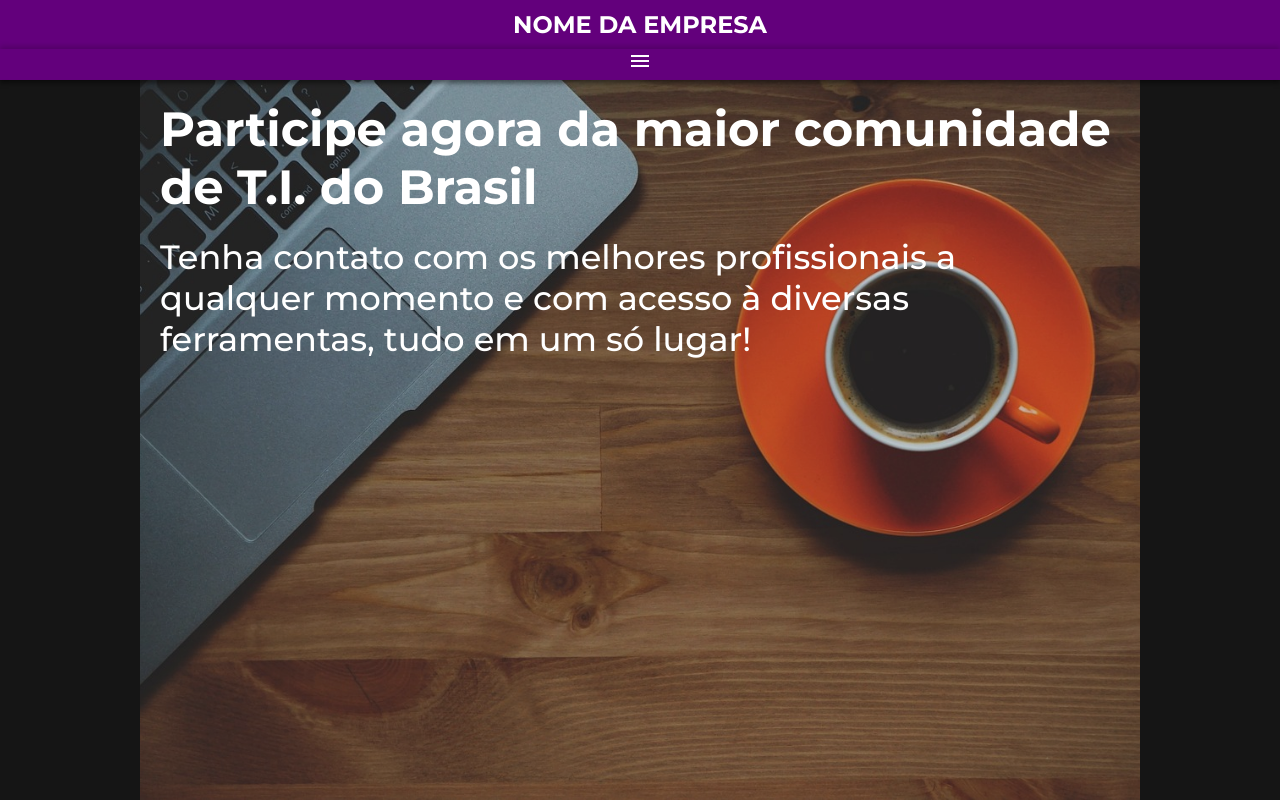
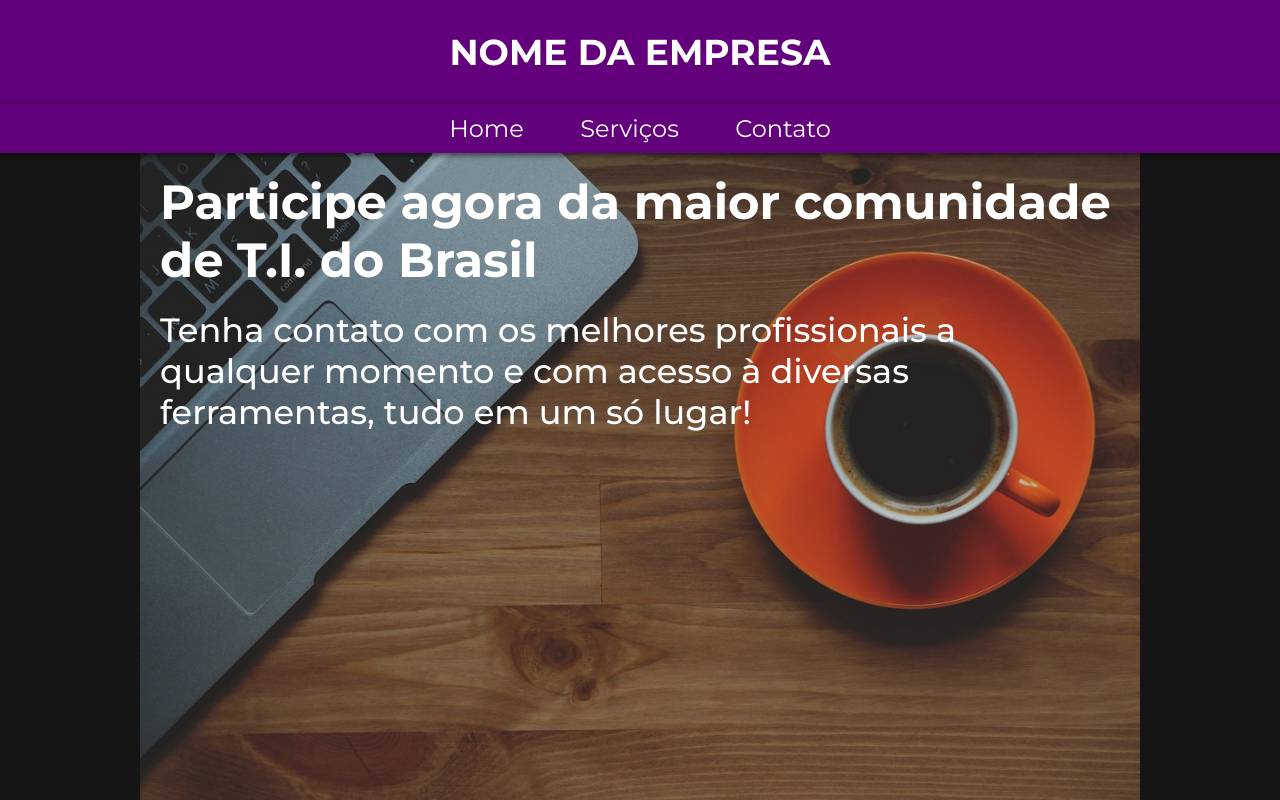
Before and after one commit to GabAlmeyda/Landing-Page, a plain HTML site: page index.html in a window 1280 px wide. Shown: the top 800 px of the page. Drawn offline with Linux system fonts and the light colour scheme.

Commit message:
terminei o que queria do site

```diff
--- a/styles/style.css
+++ b/styles/style.css
@@ -28,11 +28,10 @@ main {
 header {
     display: block;
 
-
     position: relative;
     z-index: 1;
 
-    max-height: 12vh;
+    max-height: 250px;
 
     box-shadow: 0px 3px 5px rgba(0, 0, 0, 0.493);
 
@@ -48,7 +47,6 @@ header h1 {
 
 header #menu {
     display: block;
-    position: relative;
 
     box-shadow: 0px -3px 5px rgba(0, 0, 0, 0.164);
 
@@ -73,12 +71,10 @@ header #menu nav {
 }
 
 header #menu #menu-toggle:checked ~ nav{
-    max-height: 130px;
+    max-height: 200px;
 }
 
 header #menu nav ul li {
-    display: block;
-
     border-top: 2px solid #a202f0;
 
     background-color: #63007C;
--- a/styles/tablet-query.css
+++ b/styles/tablet-query.css
@@ -5,7 +5,40 @@ html {
 }
 
 header {
-    height: 10vh;
+    max-height: 200px;
+}
+
+header h1 {
+    padding: 30px 0;
+
+    font-size: 1.5rem;
+}
+
+header #menu label[for=menu-toggle] .icon{
+    display: none;
+}
+
+header #menu nav {
+    max-height: 200px;
+
+    transition: none;
+}
+
+header #menu nav ul li {
+    display: inline ;
+
+    border: none;
+}
+
+header #menu nav ul li a {
+    display: inline-block;
+
+    padding: 10px 20px;
+    margin: 0 5px;
+}
+
+header #menu nav ul li a:hover {
+    font-weight: normal;
 }
 
 #topics-container .topic .icon span {
```
Also changed, not shown: index.html (+1 -1 lines), itens.txt (deleted).
